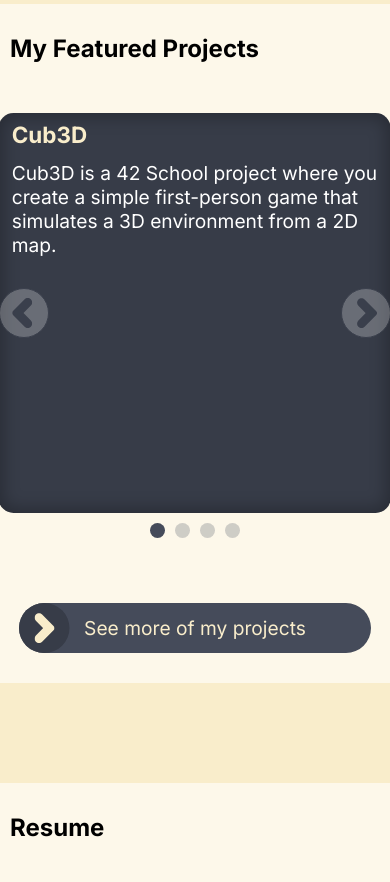
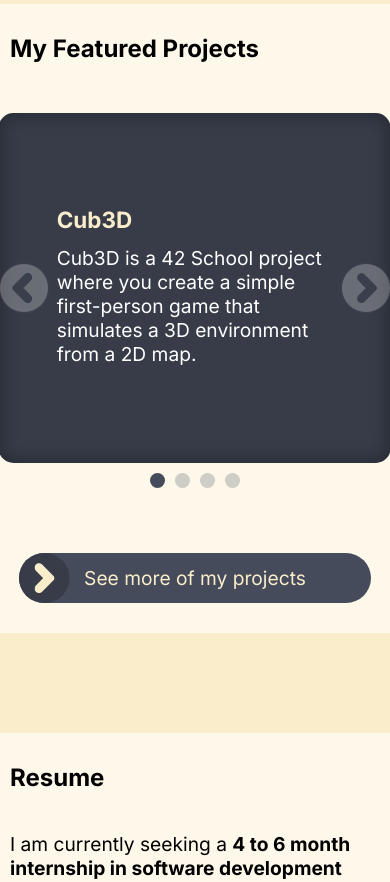
Before and after one commit to mreynaud42/my_showcase_website, a React (Vite) app in the folder showcase_website/: page / in a window 390 px wide. Shown: the part 1760-2642 px from the top of the page. Built offline with nearby package versions, Linux system fonts and the light colour scheme.

Commit message:
fix slider page home respnsive

```diff
--- a/showcase_website/src/styles/components/sliderCards.css
+++ b/showcase_website/src/styles/components/sliderCards.css
@@ -8,7 +8,7 @@ div.slider {
 
     user-select: none;
 
-    --height-card: min(400px, 55vh);
+    --height-card: min(350px, 55vh);
 }
 
 div.slider div.cards-size {
--- a/showcase_website/src/styles/pages/home.css
+++ b/showcase_website/src/styles/pages/home.css
@@ -188,6 +188,11 @@
         width: 100%;
     }
 
+    a.card-project-home div.text {
+        justify-content: center;
+        padding: 0 50px;
+    }
+
     .home div.slider div.cards-size {
         margin: 0;
     }
```
